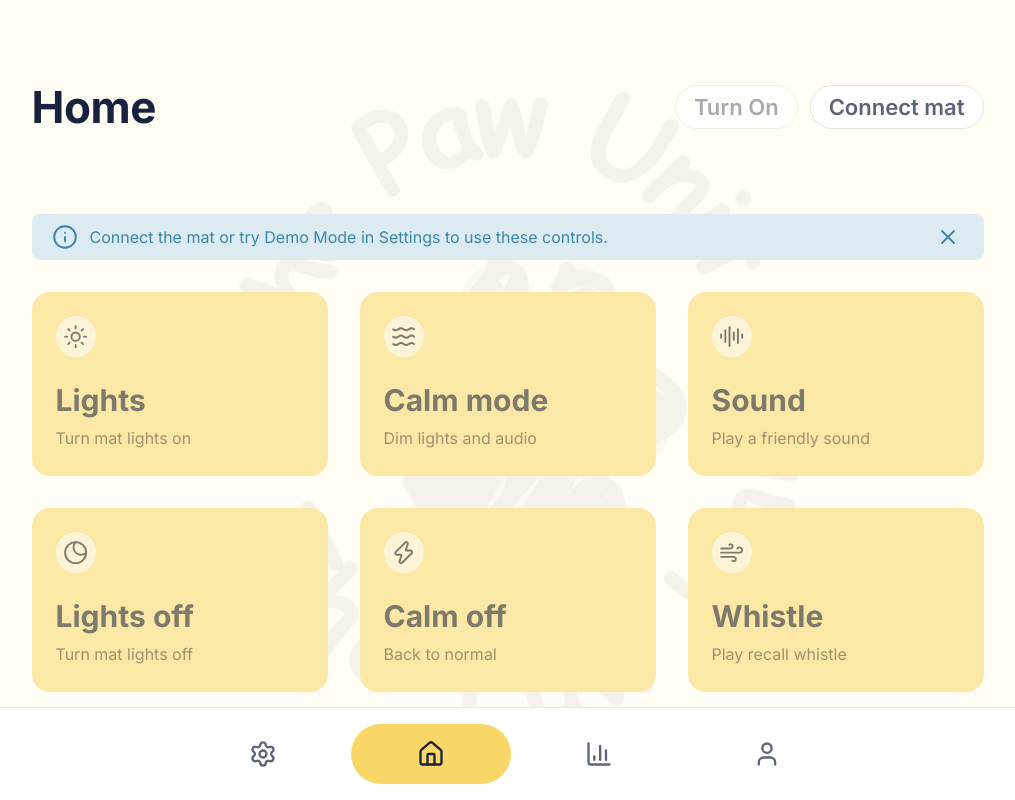
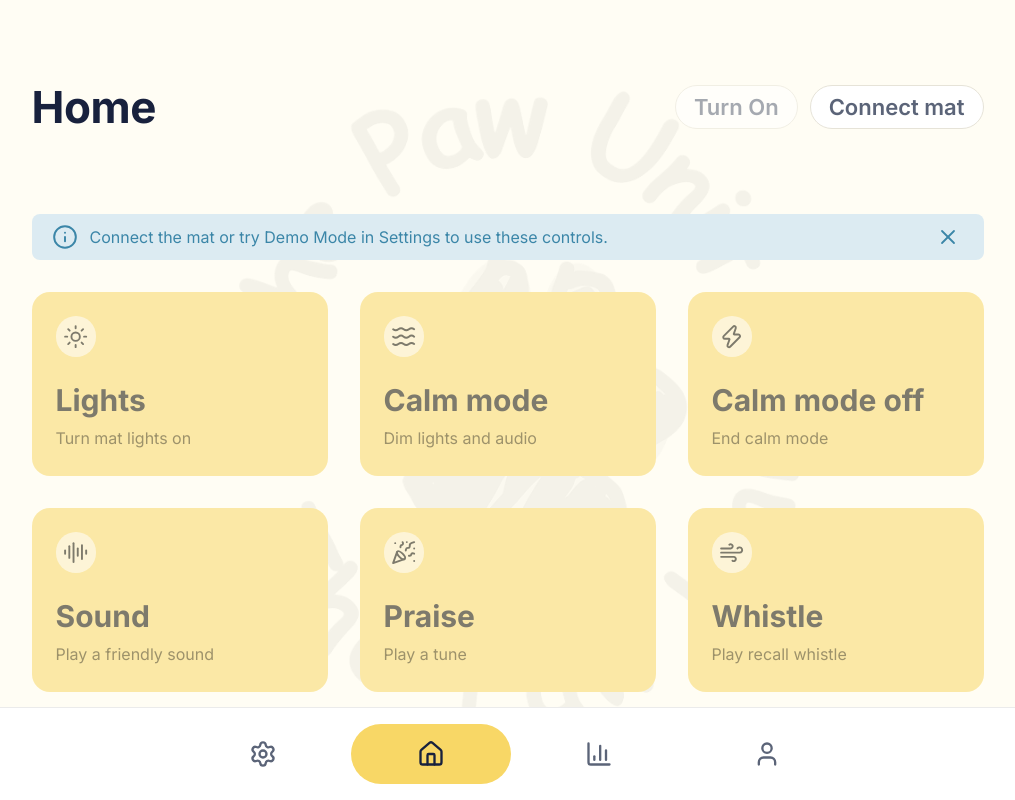
Before and after one commit to DBordeianu1/smart-mat, a React (Vite) app in the folder frontend/: page / in a window 1280 px wide. Shown: the whole page, without its empty margins (125-1140 px from the left). Built offline with nearby package versions, Linux system fonts and the light colour scheme.

Commit message:
Replace the Lights Off button with Tune

```diff
--- a/frontend/src/components/Icons.jsx
+++ b/frontend/src/components/Icons.jsx
@@ -1,11 +1,11 @@
 // Line icons for the Home screen cards (24x24, inherit text color), from lucide-react
-import { AudioLines, Eclipse, Info, Sun, Waves, Wind, X, Zap } from 'lucide-react'
+import { AudioLines, Info, PartyPopper, Sun, Waves, Wind, X, Zap } from 'lucide-react'
 
 const STROKE = 1.8
 
+export const PraiseIcon = () => <PartyPopper strokeWidth={STROKE} aria-hidden="true" />
+export const SoundIcon = () => <AudioLines strokeWidth={STROKE} aria-hidden="true" />
 export const SunIcon = () => <Sun strokeWidth={STROKE} aria-hidden="true" />
-export const SoundIcon = () => <AudioLines strokeWidth={STROKE} aria-hidden="true" />
-export const EclipseIcon = () => <Eclipse strokeWidth={STROKE} aria-hidden="true" />
 export const CalmIcon = () => <Waves strokeWidth={STROKE} aria-hidden="true" />
 export const WhistleIcon = () => <Wind strokeWidth={STROKE} aria-hidden="true" />
 export const ZapIcon = () => <Zap strokeWidth={STROKE} aria-hidden="true" />
--- a/frontend/src/hooks/useMat.js
+++ b/frontend/src/hooks/useMat.js
@@ -201,10 +201,6 @@ export function useMat() {
     send('L1')
   }
 
-  function turnLightsOff() {
-    send('L0')
-  }
-
   function turnCalmOn() {
     send('C1')
   }
@@ -219,6 +215,10 @@ export function useMat() {
 
   function playWhistle() {
     send('W')
+  }
+
+  function playPraise() {
+    send('P')
   }
 
   // One switch: everything on (lights on, calm off), or everything off
@@ -267,11 +267,11 @@ export function useMat() {
     disconnect,
     toggleDemoMode,
     turnLightsOn,
-    turnLightsOff,
     turnCalmOn,
     turnCalmOff,
     playSound,
     playWhistle,
+    playPraise,
     togglePower,
     setVolume,
     setBrightness,
--- a/frontend/src/screens/HomeScreen.jsx
+++ b/frontend/src/screens/HomeScreen.jsx
@@ -3,7 +3,7 @@ import InfoBanner from '../components/InfoBanner.jsx'
 import ScreenHeader from '../components/ScreenHeader.jsx'
 import {
   CalmIcon,
-  EclipseIcon,
+  PraiseIcon,
   SoundIcon,
   SunIcon,
   WhistleIcon,
@@ -35,12 +35,20 @@ function HomeScreen({ mat }) {
       onClick: mat.turnLightsOn,
     },
     {
-      id: 'calm',
+      id: 'calm-mode',
       label: 'Calm mode',
       icon: <CalmIcon />,
       description: 'Dim lights and audio',
       done: 'Calm mode on',
       onClick: mat.turnCalmOn,
+    },
+    {
+      id: 'calm-mode-off',
+      label: 'Calm mode off',
+      icon: <ZapIcon />,
+      description: 'End calm mode',
+      done: 'Calm mode ended',
+      onClick: mat.turnCalmOff,
     },
     {
       id: 'sound',
@@ -51,20 +59,12 @@ function HomeScreen({ mat }) {
       onClick: mat.playSound,
     },
     {
-      id: 'lights-off',
-      label: 'Lights off',
-      icon: <EclipseIcon />,
-      description: 'Turn mat lights off',
-      done: 'Lights are off',
-      onClick: mat.turnLightsOff,
-    },
-    {
-      id: 'calm-off',
-      label: 'Calm off',
-      icon: <ZapIcon />,
-      description: 'Back to normal',
-      done: 'Back to normal',
-      onClick: mat.turnCalmOff,
+      id: 'praise',
+      label: 'Praise',
+      icon: <PraiseIcon />,
+      description: 'Play a tune',
+      done: 'Good dog!',
+      onClick: mat.playPraise,
     },
     {
       id: 'whistle',
```
Also changed, not shown: 2 other files (tests, documents, lock files or other folders).
